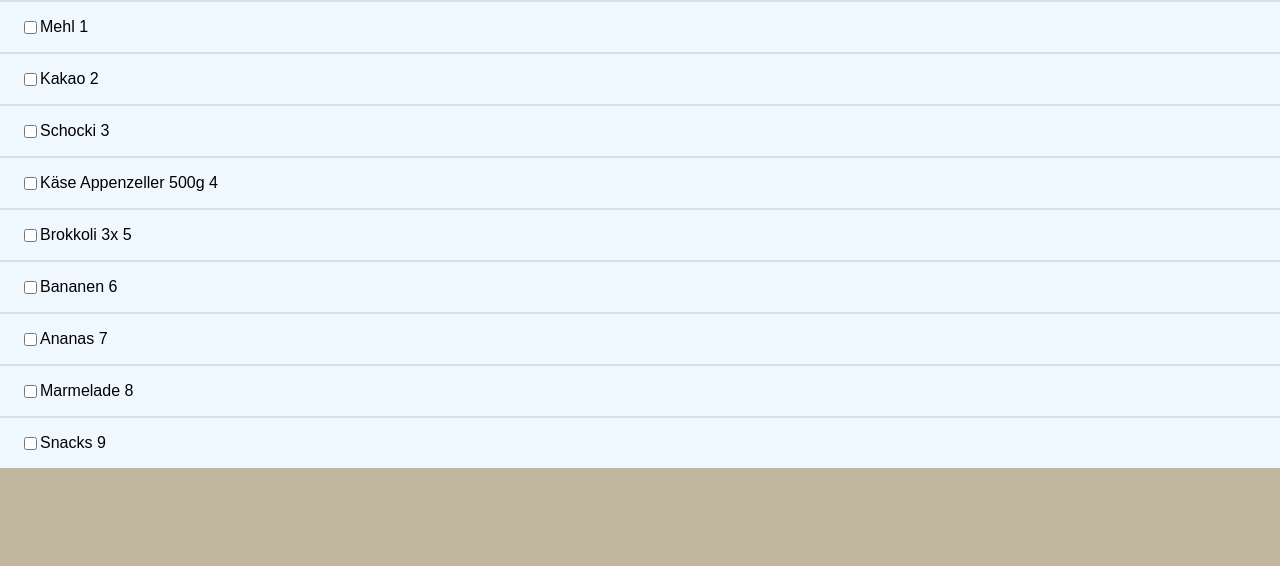
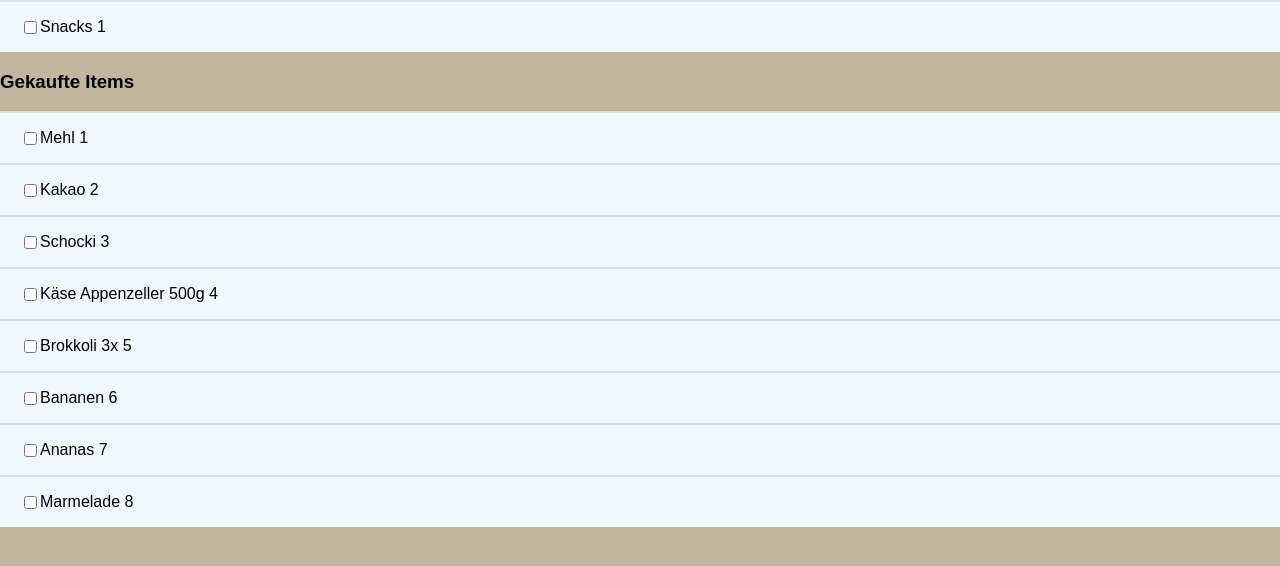
Before and after one commit to m1mmseen/Einkaufsliste, a Django app: page /mylist/ in a window 1280 px wide. Shown: the part 80-646 px from the top of the page. Run offline with Django 4.2, Linux system fonts and the light colour scheme; data comes from the database, SQL or seed files in the repository; both versions use the stored data as it was after the commit.

Commit message:
Featrure_checkedItems

```diff
--- a/mylist/templates/index.html
+++ b/mylist/templates/index.html
@@ -69,6 +69,9 @@
         display: flex;
         flex-flow: column wrap;
     }
+    #shopped{
+        text-decoration: line-through;
+    }
 
 
 </style>
@@ -87,14 +90,25 @@
     <div id="item-table">
         {%  for row in all_items %}
         <div class="list-item">
-            <input type="checkbox" id="{{forloop.counter}}" onclick="clicked(this);" value=""> {{row.name}} {{forloop.counter}}
+            <input type="checkbox" name="item-checked" id="{{forloop.counter}}" onclick="handleClick(this);" value="{{row.name}}"> {{row.name}} {{forloop.counter}}
+        </div>
+        {% endfor %}
+    </div>
+    <div>
+        <h3>Gekaufte Items</h3>
+    </div>
+    <div id="item-table">
+        {%  for row in shopped_items %}
+        <div class="list-item">
+            <input type="checkbox" id="shopped" name="item-checked" id="{{forloop.counter}}" onclick="handleClick(this);" value="{{row.name}}"> {{row.name}} {{forloop.counter}}
         </div>
         {% endfor %}
     </div>
 
 
+
     <script>
-
+        let checked_items = [];
         async function addItem() {
             let itemName = document.getElementById("item-input").value;
             let formData = new FormData();
@@ -107,9 +121,24 @@
             });
             window.location.reload();
         };
-        function clicked(cb){
+        async function handleClick(cb) {
+            /*let checkedItem = cb.checked;*/
+            let checkedItemValue = document.getElementById(cb.id).value;
+            /*console.log(checkedItemValue);*/
+            let checked = new FormData();
+            let token = "{{csrf_token}}";
+            checked.append("ItemName", checkedItemValue);
+            checked.append("csrfmiddlewaretoken", token);
+            checked.append("done", cb.checked)
+            await fetch("/updatedMyList/",{
+                method: "POST",
+                body: checked,
+            });
+            window.location.reload();
 
-        }
+            };
+
+
     </script>
 </body>
 </html>
--- a/mylist/views.py
+++ b/mylist/views.py
@@ -5,5 +5,13 @@ from .models import ShoppingItem
 def mylist(request):
     if request.method == 'POST':
         ShoppingItem.objects.create(name = request.POST['itemName'])
-    all_items = ShoppingItem.objects.all()
-    return render(request, 'index.html', {'all_items':all_items})
+    all_items = ShoppingItem.objects.filter(done = False)
+    shopped_items = ShoppingItem.objects.filter(done = True)
+    return render(request, 'index.html', {'all_items':all_items,'shopped_items':shopped_items })
+
+def updatedMyList(request):
+    id = request.POST['ItemName']
+    item = ShoppingItem.objects.get(name=id)
+    item.done = True
+    item.save()
+    return render(request, 'index.html')
--- a/shopping_list/urls.py
+++ b/shopping_list/urls.py
@@ -16,9 +16,11 @@ Including another URLconf
 from django.contrib import admin
 from django.urls import path
 from mylist.views import mylist
+from mylist.views import updatedMyList
 
 urlpatterns = [
     path('admin/', admin.site.urls),
     path('mylist/', mylist),
+    path('updatedMyList/', updatedMyList),
 
 ]
```
Also changed, not shown: db.sqlite3. Lines whose indentation alone changed are shown as unchanged.
